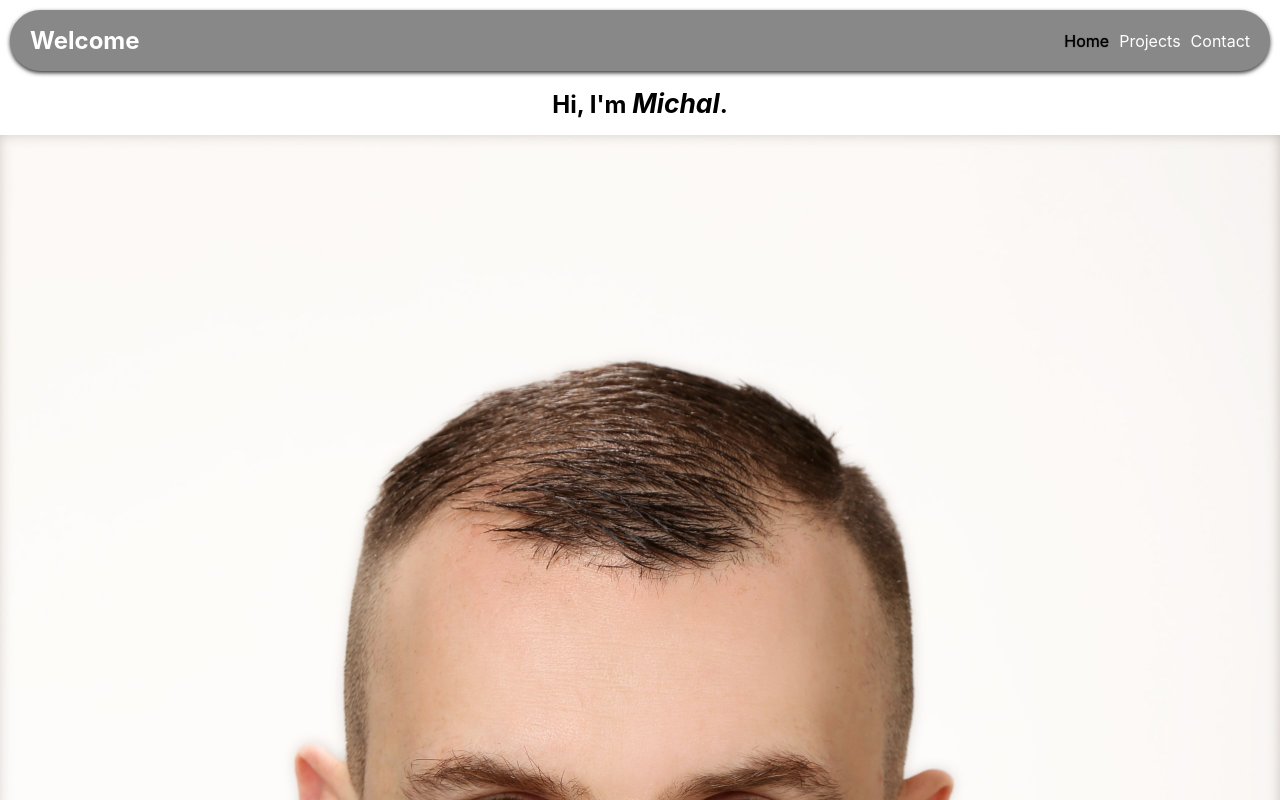
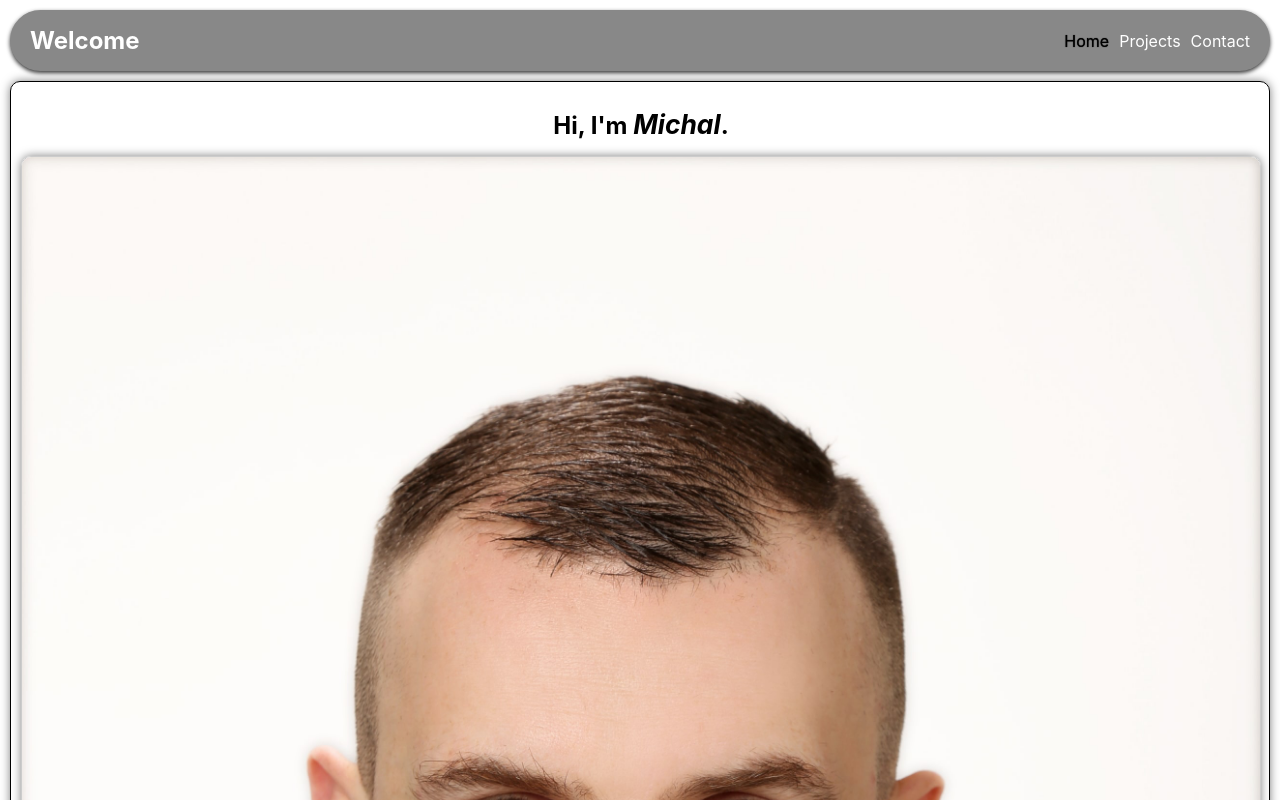
Before and after one commit to MichalMatu/Portfolio_React, a React (Create React App) app: page / in a window 1280 px wide. Shown: the top 800 px of the page. Built offline with nearby package versions, Linux system fonts and the light colour scheme.

Commit message:
save it before loose it

```diff
--- a/src/index.css
+++ b/src/index.css
@@ -14,6 +14,20 @@ code {
 
 img {
   max-width: 100%;
+  border-radius: 10px;
+  box-shadow: 0 0 10px rgba(0, 0, 0, 0.5);
+  border: 1px solid #ccc;
+  transition: all 30s;
+}
+
+img:hover {
+  box-shadow: 0 0 20px rgba(0, 0, 0, 0.5);
+
+  /* filter: invert(1); */
+  -webkit-filter: blur(5px);
+
+
+
 }
 
 header {
@@ -93,7 +107,7 @@ a.active {
   text-shadow: 0 0 1px #000000;
 }
 
-.projects {
+.projects, .home_page, .contact   {
   display: flex;
   flex-wrap: wrap;
   justify-content: center;
@@ -103,6 +117,8 @@ a.active {
   padding: 10px;
   margin: 10px;
   -webkit-border-radius: 10px;
+  -moz-border-radius: 10px;
+  border-radius: 10px;
 }
 
 .projects img {
@@ -132,9 +148,7 @@ form {
   flex-direction: column;
   align-items: center;
   justify-content: center;
-  /* add margin */
   margin: 10px;
-  /* and space between */
   gap: 10px;
 }
 
@@ -169,3 +183,16 @@ textarea {
   height: 100px;
   width: 300px;
 }
+
+.cards button {
+  /* display button to appear as link */
+  background-color: transparent;
+  color: #000000;
+  border: none;
+  text-decoration: underline;
+  text-decoration-color: #000000;
+  text-decoration-thickness: 1px;
+  text-underline-offset: 1px;
+  text-decoration-skip-ink: none;
+  box-shadow: none;
+}
```
